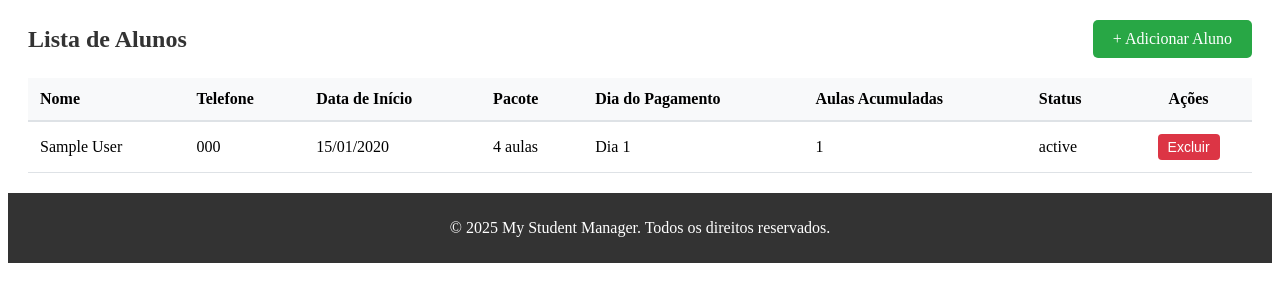
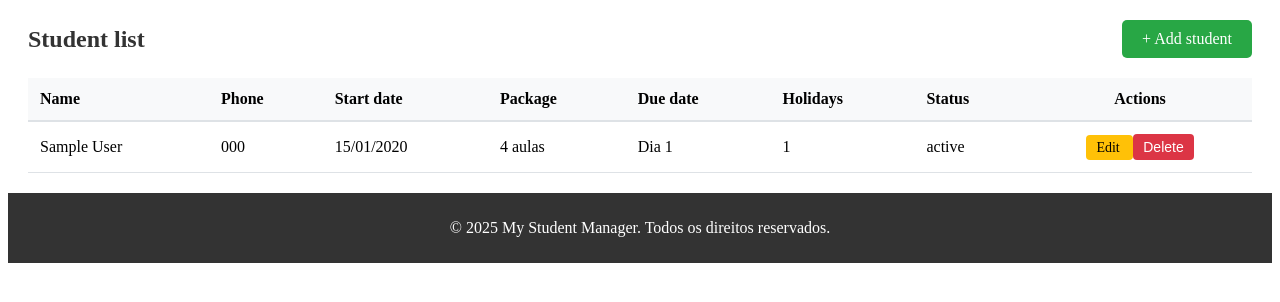
Before and after one commit to JeffDev17/my_student_manager, a Django app: page /students/ in a window 1280 px wide. Shown: the part 54-356 px from the top of the page. Run offline with Django 5.2, Linux system fonts and the light colour scheme; tables that the repository leaves empty hold one stand-in row (values such as "Sample post").

Commit message:
fixing student update logic

```diff
--- a/core/urls.py
+++ b/core/urls.py
@@ -24,4 +24,5 @@ urlpatterns = [
     path('students/', student_views.students_list, name='students'),
     path('students/new/', student_views.new_student, name='new_student'),
     path('students/delete/<int:pk>/', student_views.delete_student, name='delete_student'),
+    path('students/update/<int:pk>/', student_views.update_student, name='update_student'),
 ]
--- a/students/views.py
+++ b/students/views.py
@@ -22,3 +22,16 @@ def delete_student(request, pk):
         student = get_object_or_404(Student, id=pk)
         student.delete()
     return redirect('students')
+
+def update_student(request, pk):
+    student = get_object_or_404(Student, id=pk)
+
+    if request.method == "POST":
+        form = StudentForm(request.POST, instance=student)
+        if form.is_valid():
+            form.save()
+            return redirect('students')
+    else:
+        form = StudentForm(instance=student)
+
+    return render(request, 'students/update.html', {'form': form, 'student': student})
--- a/templates/students/students.html
+++ b/templates/students/students.html
@@ -5,7 +5,7 @@
 {% block content %}
 <div style="padding: 20px;">
     <div style="display: flex; justify-content: space-between; align-items: center; margin-bottom: 20px;">
-        <h2 style="color: #333; margin: 0;">Lista de Alunos</h2>
+        <h2 style="color: #333; margin: 0;">Student list</h2>
         <a href="{% url 'new_student' %}" style="
             background-color: #28a745;
             color: white;
@@ -13,7 +13,7 @@
             border-radius: 5px;
             text-decoration: none;
             transition: background-color 0.3s;">
-            + Adicionar Aluno
+            + Add student
         </a>
     </div>
 
@@ -21,14 +21,14 @@
         <table style="width: 100%; border-collapse: collapse; background-color: white; box-shadow: 0 1px 3px rgba(0,0,0,0.2);">
             <thead>
                 <tr style="background-color: #f8f9fa;">
-                    <th style="padding: 12px; text-align: left; border-bottom: 2px solid #dee2e6;">Nome</th>
-                    <th style="padding: 12px; text-align: left; border-bottom: 2px solid #dee2e6;">Telefone</th>
-                    <th style="padding: 12px; text-align: left; border-bottom: 2px solid #dee2e6;">Data de Início</th>
-                    <th style="padding: 12px; text-align: left; border-bottom: 2px solid #dee2e6;">Pacote</th>
-                    <th style="padding: 12px; text-align: left; border-bottom: 2px solid #dee2e6;">Dia do Pagamento</th>
-                    <th style="padding: 12px; text-align: left; border-bottom: 2px solid #dee2e6;">Aulas Acumuladas</th>
+                    <th style="padding: 12px; text-align: left; border-bottom: 2px solid #dee2e6;">Name</th>
+                    <th style="padding: 12px; text-align: left; border-bottom: 2px solid #dee2e6;">Phone</th>
+                    <th style="padding: 12px; text-align: left; border-bottom: 2px solid #dee2e6;">Start date</th>
+                    <th style="padding: 12px; text-align: left; border-bottom: 2px solid #dee2e6;">Package</th>
+                    <th style="padding: 12px; text-align: left; border-bottom: 2px solid #dee2e6;">Due date</th>
+                    <th style="padding: 12px; text-align: left; border-bottom: 2px solid #dee2e6;">Holidays</th>
                     <th style="padding: 12px; text-align: left; border-bottom: 2px solid #dee2e6;">Status</th>
-                    <th style="padding: 12px; text-align: center; border-bottom: 2px solid #dee2e6;">Ações</th>
+                    <th style="padding: 12px; text-align: center; border-bottom: 2px solid #dee2e6;">Actions</th>
                 </tr>
             </thead>
             <tbody>
@@ -42,8 +42,20 @@
                     <td style="padding: 12px;">{{ student.accumulated_classes }}</td>
                     <td style="padding: 12px;">{{ student.status }}</td>
                     <td style="padding: 12px; text-align: center;">
+                        <a href="{% url 'update_student' pk=student.id %}" style="
+                            background-color: #ffc107;
+                            color: black;
+                            border: none;
+                            padding: 5px 10px;
+                            border-radius: 4px;
+                            cursor: pointer;
+                            font-size: 14px;
+                            text-decoration: none;">
+                            Edit
+                        </a>
+
                         <form method="post" action="{% url 'delete_student' pk=student.id %}" style="display: inline;"
-                              onsubmit="return confirm('Tem certeza que deseja excluir este aluno?');">
+                              onsubmit="return confirm('Are you sure you want to delete this student?');">
                             {% csrf_token %}
                             <button type="submit" style="
                                 background-color: #dc3545;
@@ -53,7 +65,7 @@
                                 border-radius: 4px;
                                 cursor: pointer;
                                 font-size: 14px;">
-                                Excluir
+                                Delete
                             </button>
                         </form>
                     </td>
```
Also changed, not shown: templates/students/update.html (added, +84 -0 lines).
